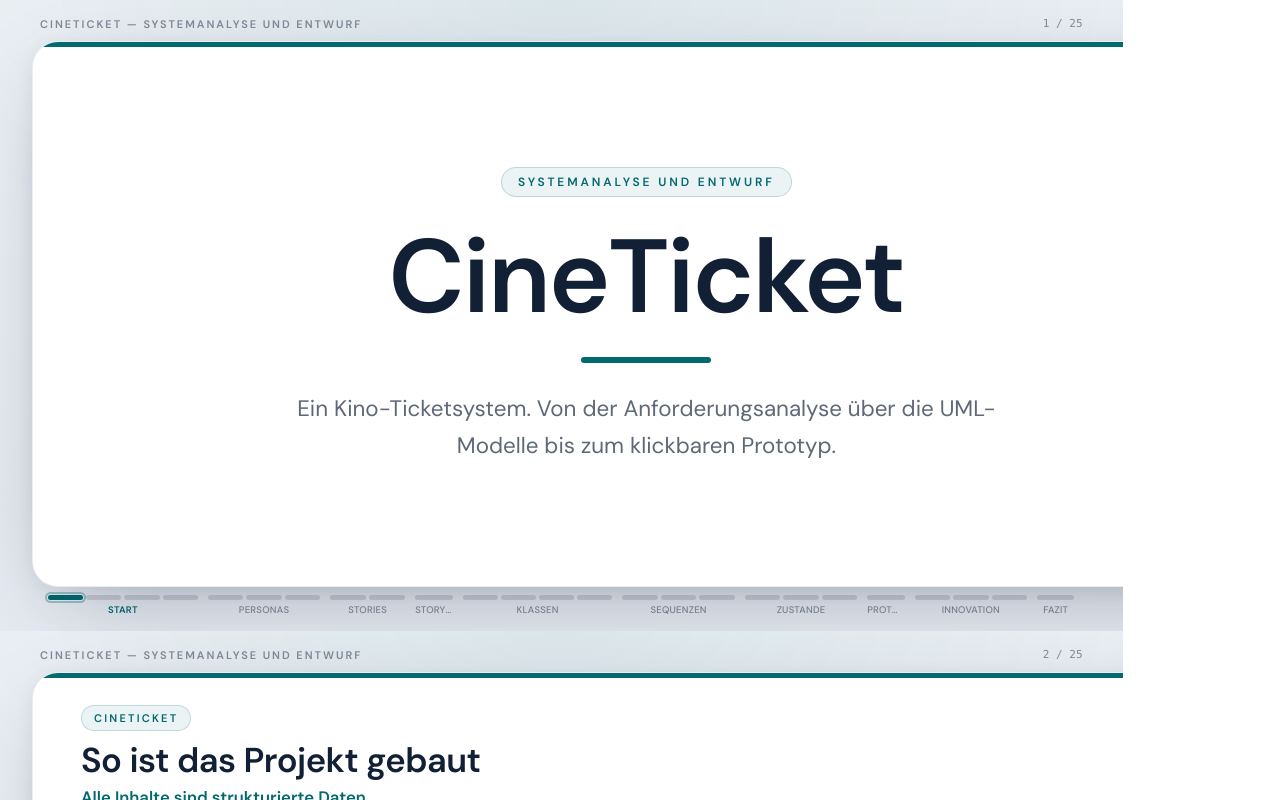
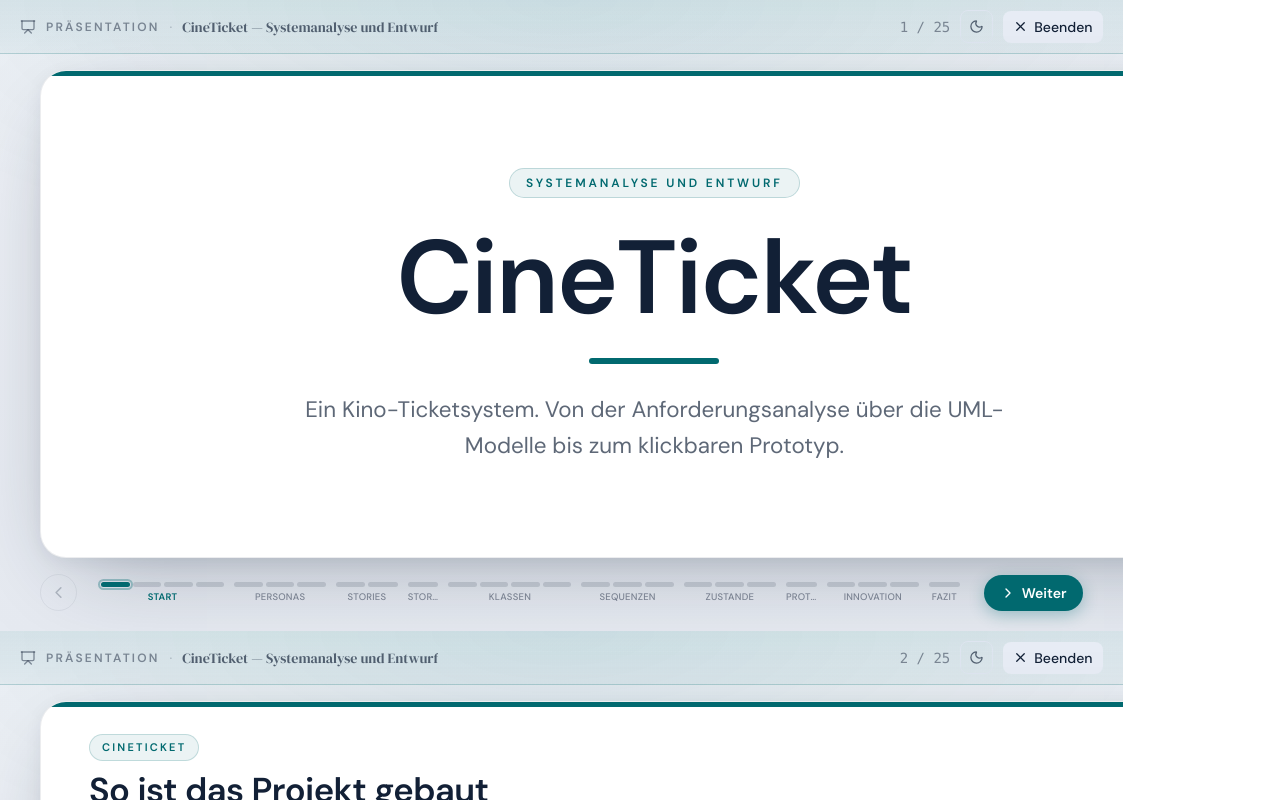
Before and after one commit to LinusK100/Kino-Project-Vorbereitung, a React (Vite) app: page /Kino-Project-Vorbereitung/praesentation/druck in a window 1280 px wide. Shown: the top 800 px of the page. Built offline with nearby package versions, Linux system fonts and the light colour scheme.

Commit message:
PDF-Seiten mit derselben Kopf- und Fußleiste wie im Präsentationsmodus

```diff
--- a/src/components/presentation/PresentationHost.tsx
+++ b/src/components/presentation/PresentationHost.tsx
@@ -46,7 +46,6 @@ function CinemaMode() {
   const step = deck[index]
   const atEnd = index === total - 1
   const meta = SECTION_META[step?.abschnitt ?? 'start'] ?? SECTION_META.start
-  const P = pres()
   const light = presTheme === 'light'
 
   const go = useCallback(
@@ -118,45 +117,12 @@ function CinemaMode() {
         />
       )}
 
-      {/* Kopfzeile: farblich abgesetzt in der Abschnittsfarbe */}
-      <div
-        className="relative flex items-center justify-between px-5 py-2.5"
-        style={{
-          background: light
-            ? `linear-gradient(180deg, ${meta.accent}16 0%, ${meta.accent}0a 100%)`
-            : 'rgba(255,255,255,0.05)',
-          borderBottom: `1px solid ${light ? `${meta.accent}2e` : 'rgba(255,255,255,0.1)'}`,
-          transition: 'background 0.4s, border-color 0.4s',
-        }}
-      >
-        <div className="flex items-center gap-2.5 min-w-0 text-sm" style={{ color: P.fgFaint }}>
-          <PresentationIcon size={16} />
-          <span className="text-xs font-bold uppercase tracking-[0.18em]">Präsentation</span>
-          <span className="opacity-50">·</span>
-          <span className="truncate" style={{ fontFamily: 'var(--font-display)', color: P.fgSoft }}>
-            {run.scope === 'gesamt' ? 'CineTicket — Systemanalyse und Entwurf' : meta.label}
-          </span>
-        </div>
-        <div className="flex items-center gap-2.5 flex-shrink-0">
-          <span className="text-sm font-mono" style={{ color: P.fgFaint }}>{index + 1} / {total}</span>
-          <button
-            onClick={togglePresTheme}
-            aria-label={light ? 'Dunkler Modus' : 'Heller Modus'}
-            title={light ? 'Dunkler Modus' : 'Heller Modus'}
-            className="p-2 rounded-lg transition-colors"
-            style={{ color: P.fgSoft, border: `1px solid ${P.line}` }}
-          >
-            {light ? <Moon size={15} /> : <Sun size={15} />}
-          </button>
-          <button
-            onClick={close}
-            className="inline-flex items-center gap-1.5 px-2.5 py-1.5 rounded-lg text-sm font-medium transition-colors"
-            style={{ background: P.chipStrong, color: P.fg }}
-          >
-            <X size={15} /> Beenden
-          </button>
-        </div>
-      </div>
+      <PresHeaderBar
+        light={light} accent={meta.accent}
+        titel={run.scope === 'gesamt' ? 'CineTicket — Systemanalyse und Entwurf' : meta.label}
+        index={index} total={total}
+        onToggleTheme={togglePresTheme} onClose={close}
+      />
 
       {/* Folie als Karte auf der Bühne — nutzt fast die ganze Fläche (Smart Board) */}
       <div className="relative flex-1 min-h-0 px-5 md:px-10 pt-4 pb-3">
@@ -167,24 +133,82 @@ function CinemaMode() {
         </SlideCard>
       </div>
 
-      {/* Untere Leiste: Zurück links, Timeline mittig, Weiter rechts */}
-      <div className="relative flex items-center gap-4 md:gap-6 px-6 md:px-10 pb-5 pt-1">
-        <CtrlBtn onClick={() => go(index - 1)} disabled={index === 0} label="Zurück" light={light}>
+      <PresFootBar
+        deck={deck} index={index} light={light} accent={meta.accent} atEnd={atEnd}
+        onJump={go} onPrev={() => go(index - 1)} onNext={() => { if (atEnd) close(); else go(index + 1) }}
+      />
+    </div>,
+    document.body,
+  )
+}
+
+// ── Kopf- und Fußleiste: geteilt zwischen Live-Präsentation und Druck-Route,
+// damit das PDF exakt wie die Präsentation aussieht. ──
+export function PresHeaderBar({ light, accent, titel, index, total, onToggleTheme, onClose }: {
+  light: boolean; accent: string; titel: string; index: number; total: number
+  onToggleTheme?: () => void; onClose?: () => void
+}) {
+  const P = pres()
+  return (
+    <div
+      className="relative flex items-center justify-between px-5 py-2.5 flex-shrink-0"
+      style={{
+        background: light
+          ? `linear-gradient(180deg, ${accent}16 0%, ${accent}0a 100%)`
+          : 'rgba(255,255,255,0.05)',
+        borderBottom: `1px solid ${light ? `${accent}2e` : 'rgba(255,255,255,0.1)'}`,
+        transition: 'background 0.4s, border-color 0.4s',
+      }}
+    >
+      <div className="flex items-center gap-2.5 min-w-0 text-sm" style={{ color: P.fgFaint }}>
+        <PresentationIcon size={16} />
+        <span className="text-xs font-bold uppercase tracking-[0.18em]">Präsentation</span>
+        <span className="opacity-50">·</span>
+        <span className="truncate" style={{ fontFamily: 'var(--font-display)', color: P.fgSoft }}>{titel}</span>
+      </div>
+      <div className="flex items-center gap-2.5 flex-shrink-0">
+        <span className="text-sm font-mono" style={{ color: P.fgFaint }}>{index + 1} / {total}</span>
+        <button
+          onClick={onToggleTheme}
+          aria-label={light ? 'Dunkler Modus' : 'Heller Modus'}
+          title={light ? 'Dunkler Modus' : 'Heller Modus'}
+          className="p-2 rounded-lg transition-colors"
+          style={{ color: P.fgSoft, border: `1px solid ${P.line}` }}
+        >
+          {light ? <Moon size={15} /> : <Sun size={15} />}
+        </button>
+        <button
+          onClick={onClose}
+          className="inline-flex items-center gap-1.5 px-2.5 py-1.5 rounded-lg text-sm font-medium transition-colors"
+          style={{ background: P.chipStrong, color: P.fg }}
+        >
+          <X size={15} /> Beenden
+        </button>
+      </div>
+    </div>
+  )
+}
+
+export function PresFootBar({ deck, index, light, accent, atEnd, onJump, onPrev, onNext }: {
+  deck: GesamtSlide[]; index: number; light: boolean; accent: string; atEnd: boolean
+  onJump?: (i: number) => void; onPrev?: () => void; onNext?: () => void
+}) {
+  return (
+    <div className="relative flex items-center gap-4 md:gap-6 px-6 md:px-10 pb-5 pt-1 flex-shrink-0">
+      <CtrlBtn onClick={onPrev ?? (() => {})} disabled={index === 0} label="Zurück" light={light}>
         <ChevronLeft size={19} />
       </CtrlBtn>
-        <Timeline deck={deck} index={index} onJump={go} light={light} />
+      <Timeline deck={deck} index={index} onJump={onJump ?? (() => {})} light={light} />
       <button
-          onClick={() => { if (atEnd) close(); else go(index + 1) }}
+        onClick={onNext}
         title={atEnd ? 'Präsentation beenden' : 'Nächste Folie (→)'}
         className="inline-flex items-center gap-1.5 px-4 py-2 rounded-full text-white text-sm font-semibold transition-transform hover:-translate-y-0.5 flex-shrink-0"
-          style={{ background: meta.accent, boxShadow: `0 4px 16px ${meta.accent}50` }}
+        style={{ background: accent, boxShadow: `0 4px 16px ${accent}50` }}
       >
         {atEnd ? <Check size={16} /> : <ChevronRight size={16} />}
         {atEnd ? 'Fertig' : 'Weiter'}
       </button>
     </div>
-    </div>,
-    document.body,
   )
 }
 
--- a/src/pages/PraesentationDruckPage.tsx
+++ b/src/pages/PraesentationDruckPage.tsx
@@ -1,14 +1,13 @@
 // Druck-Ansicht der Gesamt-Präsentation: alle Folien gestapelt, eine je Seite
-// (16:9, 297×167 mm), immer hell, ohne Animationen. Nutzt dieselbe SlideView
-// wie der Präsentationsmodus — PDF und Vortrag sehen identisch aus.
-// Aus dieser Route erzeugt scripts/export-praesentation.mjs das PDF.
+// (16:9, 297×167 mm), immer hell, ohne Animationen. Nutzt SlideCard, Kopf- und
+// Fußleiste des Präsentationsmodus — jede PDF-Seite sieht exakt aus wie die
+// Präsentation auf der Website. Quelle für scripts/export-praesentation.mjs.
 import { useEffect } from 'react'
 import { MotionConfig } from 'motion/react'
 import { useAppStore } from '@/store/appStore'
 import { useGesamt, SECTION_META, type GesamtSlide } from '@/components/presentation/steps'
-import { Timeline } from '@/components/presentation/PresentationHost'
+import { PresFootBar, PresHeaderBar } from '@/components/presentation/PresentationHost'
 import { SlideCard, SlideView } from '@/components/presentation/SlideView'
-import { pres } from '@/components/presentation/visuals/core'
 
 export default function PraesentationDruckPage() {
   const deck = useGesamt()
@@ -35,7 +34,6 @@ export default function PraesentationDruckPage() {
 
 function DruckSeite({ step, index, deck }: { step: GesamtSlide; index: number; deck: GesamtSlide[] }) {
   const meta = SECTION_META[step.abschnitt] ?? SECTION_META.start
-  const P = pres()
   const total = deck.length
 
   return (
@@ -48,23 +46,24 @@ function DruckSeite({ step, index, deck }: { step: GesamtSlide; index: number; d
         display: 'flex', flexDirection: 'column',
       }}
     >
-      {/* Kopf */}
-      <div className="flex items-center justify-between px-10 pt-4 pb-2 text-[11px]" style={{ color: P.fgFaint }}>
-        <span className="font-bold uppercase tracking-[0.18em]">CineTicket — Systemanalyse und Entwurf</span>
-        <span className="font-mono">{index + 1} / {total}</span>
-      </div>
+      {/* identische Kopfleiste wie im Präsentationsmodus */}
+      <PresHeaderBar
+        light accent={meta.accent}
+        titel="CineTicket — Systemanalyse und Entwurf"
+        index={index} total={total}
+      />
 
       {/* Folie als Karte — identisches Layout wie im Präsentationsmodus */}
-      <div className="flex-1 min-h-0 px-8 pb-2">
+      <div className="relative flex-1 min-h-0 px-5 md:px-10 pt-4 pb-3">
         <SlideCard light accent={meta.accent}>
           <SlideView step={step} />
         </SlideCard>
       </div>
 
-      {/* Fuß: Abschnitts-Timeline wie im Präsentationsmodus */}
-      <div className="flex justify-center pb-4 px-12">
-        <Timeline deck={deck} index={index} onJump={() => {}} light />
-      </div>
+      {/* identische Fußleiste (Zurück · Timeline · Weiter) */}
+      <PresFootBar
+        deck={deck} index={index} light accent={meta.accent} atEnd={index === total - 1}
+      />
     </section>
   )
 }
```
Also changed, not shown: 2 other files (tests, documents, lock files or other folders). Lines whose indentation alone changed are shown as unchanged.
